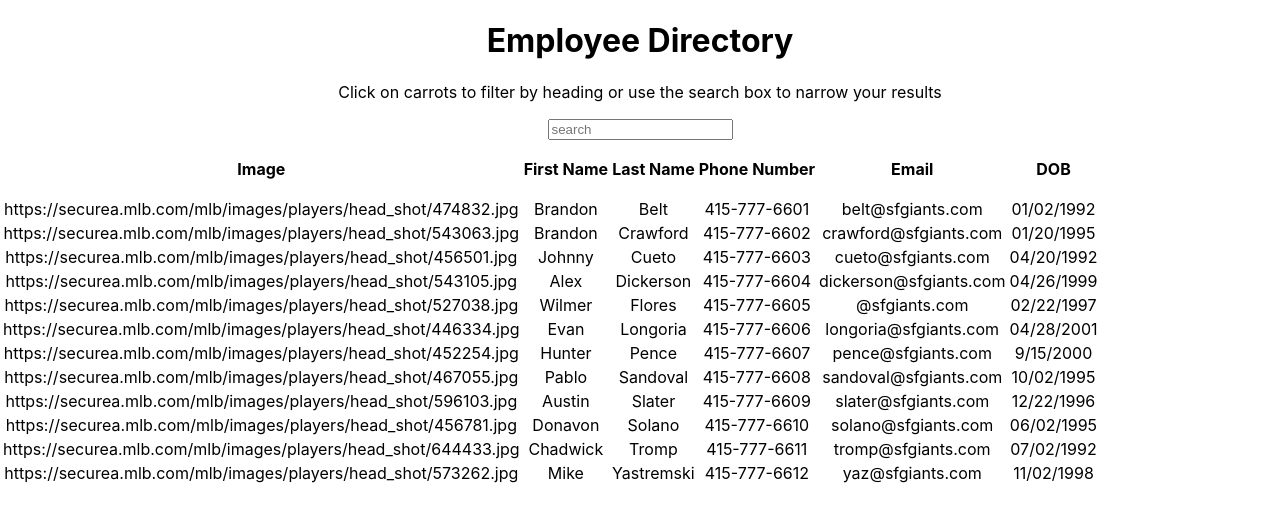
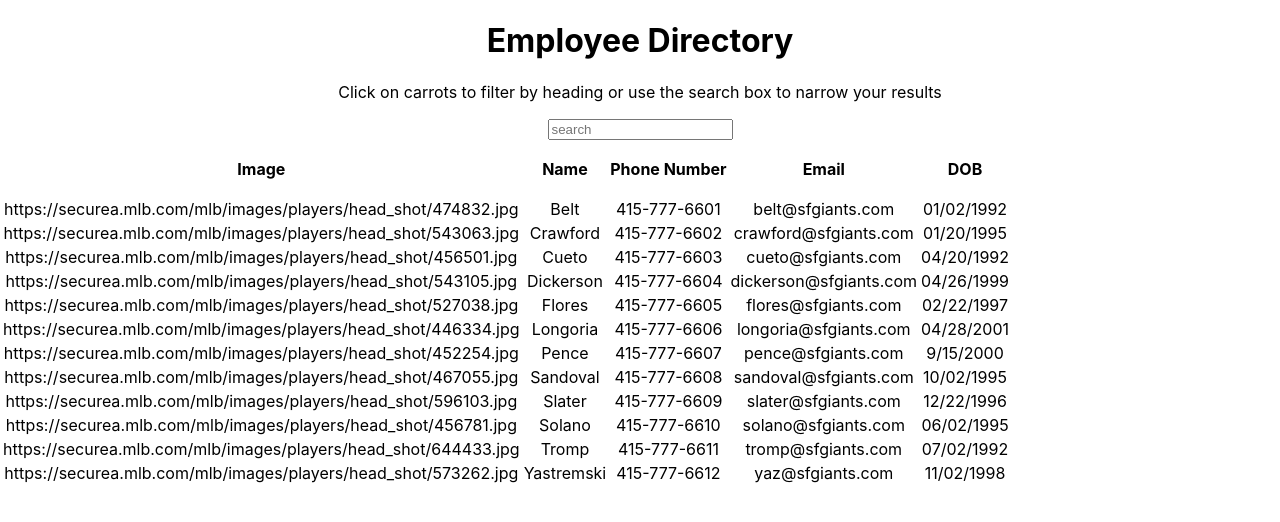
Before and after one commit to jdavis3333/employee_directory, a React (Create React App) app: page / in a window 1280 px wide. Shown: the top 522 px of the page. Built offline with nearby package versions, Linux system fonts and the light colour scheme.

Commit message:
updated search functionality

```diff
--- a/src/App.js
+++ b/src/App.js
@@ -1,15 +1,17 @@
 import React from 'react';
 import './App.css';
 import MyJumbotron from "./components/jumbotron";
-import MySearch from "./components/search";
+// import MySearch from "./components/search";
 import EmployeeTable from "./components/employee-table";
 import data from "../src/giants.json";
+import { Form, Container } from 'react-bootstrap';
 
 class App extends React.Component {
   constructor(props) {
     super(props)
     this.state = {
       data: data,
+      search: "",
       direction: {
         first_name: 'asc'
       }
@@ -21,8 +23,8 @@
     this.setState({
       data: data.sort((a, b) => (
         this.state.direction[key] === 'asc'
-          // ? parseFloat(a[key]) - parseFLoat(b[key])
-          // : parseFloat(b[key]) - parseFLoat(a[key])
+        // ? parseFloat(a[key]) - parseFLoat(b[key])
+        // : parseFloat(b[key]) - parseFLoat(a[key])
       )),
       direction: {
         [key]: this.state.direction[key] === 'asc'
@@ -32,14 +34,42 @@
     })
   }
 
+  searchName = (event) => {
+    var value = event.target.value
+    console.log(value)
+    this.setState({ search: value })
+    if (value == "") {
+      this.setState({ data: data })
+    } else {
+
+
+      var newList = []
+
+      var employee = this.state.data
+      for (let i = 0; i < employee.length; i++) {
+        var n = (employee[i].name.toLowerCase()).indexOf(value.toLowerCase());
+        console.log(employee[i].name, value)
+        if (n !== -1) {
+          newList.push(employee[i])
+        }
+      }
+      console.log(newList)
+      this.setState({ data: newList })
+    }
+  }
+
   render() {
-      return(
-      <div className = "App" >
+    return (
+      <div className="App" >
         <MyJumbotron />
-      <MySearch />
-          < EmployeeTable
-        data = { this.state.data }
-        sortBy = { this.sortBy } />
+        <Container fluid>
+          <Form.Control value={this.state.search} onChange={this.searchName} type="text" placeholder="search" />
+        </Container>
+
+
+        < EmployeeTable
+          data={this.state.data}
+          sortBy={this.sortBy} />
       </div>
     );
   }
--- a/src/components/employee-table/index.js
+++ b/src/components/employee-table/index.js
@@ -6,11 +6,10 @@
             <thead>
                 <tr>
                     <th>Image</th>
-                    <th>First Name</th>
                     <th>
                         <p
                         onClick={() => props.sortBy('last_name')}
-                        >Last Name</p>
+                        > Name</p>
                     </th>
                     <th>Phone Number</th>
                     <th>Email</th>
@@ -22,8 +21,7 @@
                     props.data.map(row => (
                         <tr>
                             <td>{row.image}</td>
-                            <td>{row.first_name}</td>
-                            <td>{row.last_name}</td>
+                            <td>{row.name}</td>
                             <td>{row.phone_number}</td>
                             <td>{row.email_address}</td>
                             <td>{row.birthday}</td>
--- a/src/components/employee-table/style.css
+++ b/src/components/employee-table/style.css
@@ -0,0 +1,5 @@
+.jumbotron {
+    min-height: 300px;
+    padding-top: 100px;
+    background-color: blue;
+  }
--- a/src/giants.json
+++ b/src/giants.json
@@ -1,8 +1,7 @@
 [
     {
         "id": 1,
-        "first_name": "Brandon",
-        "last_name": "Belt",
+        "name": "Belt",
         "phone_number": "415-777-6601",
         "email_address": "belt@sfgiants.com",
         "birthday": "01/02/1992",
@@ -10,8 +9,7 @@
     },
     {
         "id": 2,
-        "first_name": "Brandon",
-        "last_name": "Crawford",
+        "name": "Crawford",
         "phone_number": "415-777-6602",
         "email_address": "crawford@sfgiants.com",
         "birthday": "01/20/1995",
@@ -19,8 +17,7 @@
     },
     {
         "id": 3,
-        "first_name": "Johnny",
-        "last_name": "Cueto",
+        "name": "Cueto",
         "phone_number": "415-777-6603",
         "email_address": "cueto@sfgiants.com",
         "birthday": "04/20/1992",
@@ -28,8 +25,7 @@
     },
     {
         "id": 4,
-        "first_name": "Alex",
-        "last_name": "Dickerson",
+        "name": "Dickerson",
         "phone_number": "415-777-6604",
         "email_address": "dickerson@sfgiants.com",
         "birthday": "04/26/1999",
@@ -37,17 +33,15 @@
     },
     {
         "id": 5,
-        "first_name": "Wilmer",
-        "last_name": "Flores",
+        "name": "Flores",
         "phone_number": "415-777-6605",
-        "email_address": "@sfgiants.com",
+        "email_address": "flores@sfgiants.com",
         "birthday": "02/22/1997",
         "image": "https://securea.mlb.com/mlb/images/players/head_shot/527038.jpg"
     },
     {
         "id": 6,
-        "first_name": "Evan",
-        "last_name": "Longoria",
+        "name": "Longoria",
         "phone_number": "415-777-6606",
         "email_address": "longoria@sfgiants.com",
         "birthday": "04/28/2001",
@@ -55,8 +49,7 @@
     },
     {
         "id": 7,
-        "first_name": "Hunter",
-        "last_name": "Pence",
+        "name": "Pence",
         "phone_number": "415-777-6607",
         "email_address": "pence@sfgiants.com",
         "birthday": "9/15/2000",
@@ -64,8 +57,7 @@
     },
     {
         "id": 8,
-        "first_name": "Pablo",
-        "last_name": "Sandoval",
+        "name": "Sandoval",
         "phone_number": "415-777-6608",
         "email_address": "sandoval@sfgiants.com",
         "birthday": "10/02/1995",
@@ -73,8 +65,7 @@
     },
     {
         "id": 9,
-        "first_name": "Austin",
-        "last_name": "Slater",
+        "name": "Slater",
         "phone_number": "415-777-6609",
         "email_address": "slater@sfgiants.com",
         "birthday": "12/22/1996",
@@ -82,8 +73,7 @@
     },
     {
         "id": 10,
-        "first_name": "Donavon",
-        "last_name": "Solano",
+        "name": "Solano",
         "phone_number": "415-777-6610",
         "email_address": "solano@sfgiants.com",
         "birthday": "06/02/1995",
@@ -91,8 +81,7 @@
     },
     {
         "id": 11,
-        "first_name": "Chadwick",
-        "last_name": "Tromp",
+        "name": "Tromp",
         "phone_number": "415-777-6611",
         "email_address": "tromp@sfgiants.com",
         "birthday": "07/02/1992",
@@ -100,8 +89,7 @@
     },
     {
         "id": 12,
-        "first_name": "Mike",
-        "last_name": "Yastremski",
+        "name": "Yastremski",
         "phone_number": "415-777-6612",
         "email_address": "yaz@sfgiants.com",
         "birthday": "11/02/1998",
```
